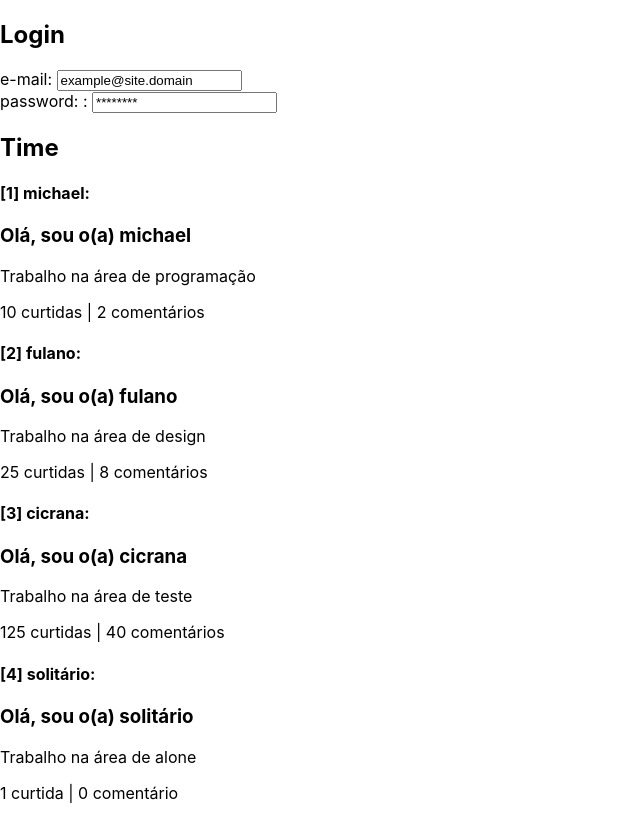
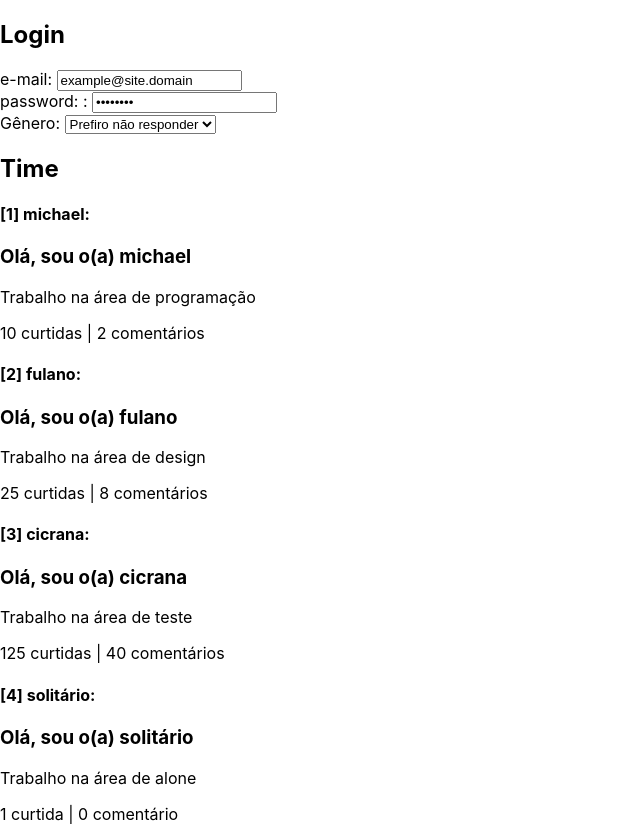
Before and after one commit to menestrel-mkmb/udemy_mat-fraga_react, a React (Create React App) app in the folder meu-app/: page / in a window 1280 px wide. Shown: the whole page, without its empty margins (0-640 px from the left). Before the commit the page ends 819 px from the top, so only its background shows below. Built offline with nearby package versions, Linux system fonts and the light colour scheme.

Commit message:
~ Forms gender select;

```diff
--- a/meu-app/src/components/Formulario/Formulario.js
+++ b/meu-app/src/components/Formulario/Formulario.js
@@ -8,23 +8,41 @@ class Formulario extends Component {
             title: "Login",
             data: [
                 {id: 1, name: "email", type:"email", label: "e-mail", value: "example@site.domain"},
-                {id: 2, name: "pass", type:"password", label: "password: ", value: "********"},
+                {id: 2, name: "pass", type:"password", label: "password: ", value: "password"},
+            ],
+            defaultGender: "na",
+            selectGender: [
+                {id: 1, name: "masc", value: "Masculino"},
+                {id: 2, name: "femn", value: "Feminino"},
+                {id: 3, name: "other", value: "Outro"},
+                {id: 4, name: "na", value: "Prefiro não responder"},
             ]
         }
-
-        //this = bind(this)
     }
 
     render() {
-        return(<article class="forms">
+        return(<article className={`${(this.state.title).toLowerCase()}__forms`}>
             <h2>{this.state.title}</h2>
             {this.state.data.map( (inp) => {
                 return(
                     <InputForms key={inp.id}
-                        name={inp.name} label={inp.label} value={inp.value}
+                        name={inp.name} label={inp.label}
+                        value={inp.value} type={inp.type}
                     />
                 )}
             )}
+            <label htmlFor="gender">Gênero: </label>
+            <select name="gender" id="gender"
+                value={this.state.defaultGender}
+                onChange={(e) => {this.setState({defaultGender: e.target.value})}}
+            >
+                {this.state.selectGender.map( (gender) => {
+                    return(
+                        <option key={gender.id}
+                            value={gender.name}>{gender.value}</option>
+                    )}
+                )}
+            </select>
         </article>);
     }
 }
```
